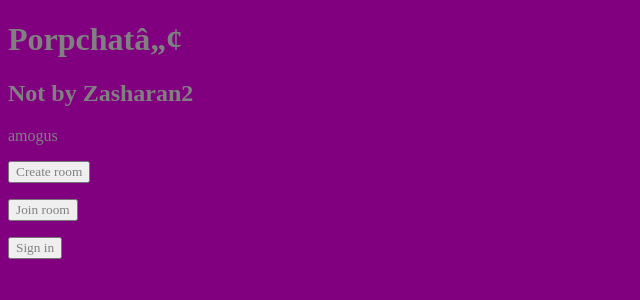
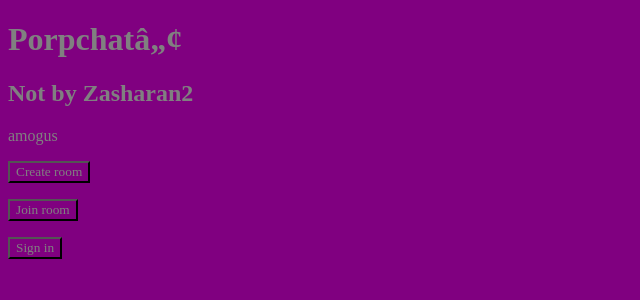
Before and after one commit to GeorgeWashingtonSaratoga/GnawingOnHumanBones, a PHP site: page / in a window 1280 px wide. Shown: the top 300 px of the page, without its empty margins (0-640 px from the left). Run offline with PHP 8.4, Linux system fonts and the light colour scheme.

Commit message:
Update index.css

```diff
--- a/index.css
+++ b/index.css
@@ -1,27 +1,28 @@
 
     html{
-        font-family: 'Comic Sans';
+        font-family: "Comic Sans, Papyrus, arial";
         font-weight: 300;
         background-color: purple
     }
 
     h1{
-        color: grey;
-        font-family: 'Comic Sans'
+        font-family: "Comic Sans, Papyrus, arial";
+        color: grey
     }
 
     h2{
-        color: grey;
-        font-family: 'Comic Sans'
+        font-family: "Comic Sans, Papyrus, arial";
+        color: grey
     }
 
     p{
-        color: grey;
-        font-family: 'Comic Sans'
+        font-family: "Comic Sans, Papyrus, arial";
+        color: grey
     }
 
 
     button{
+        font-family: "Comic Sans, Papyrus, arial";
         color: grey;
-        font-family: 'Comic Sans'
+        background-color: purple
     }
```
